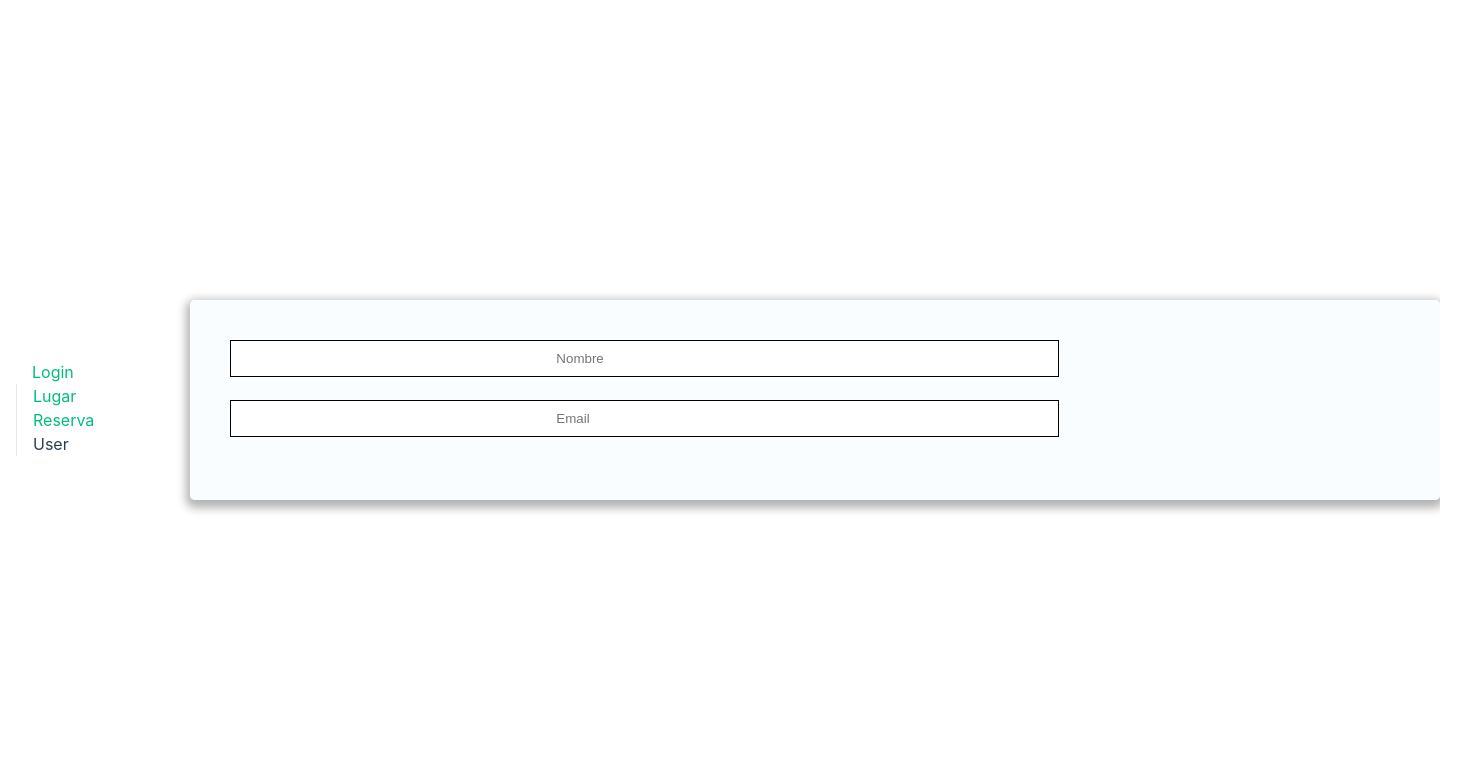
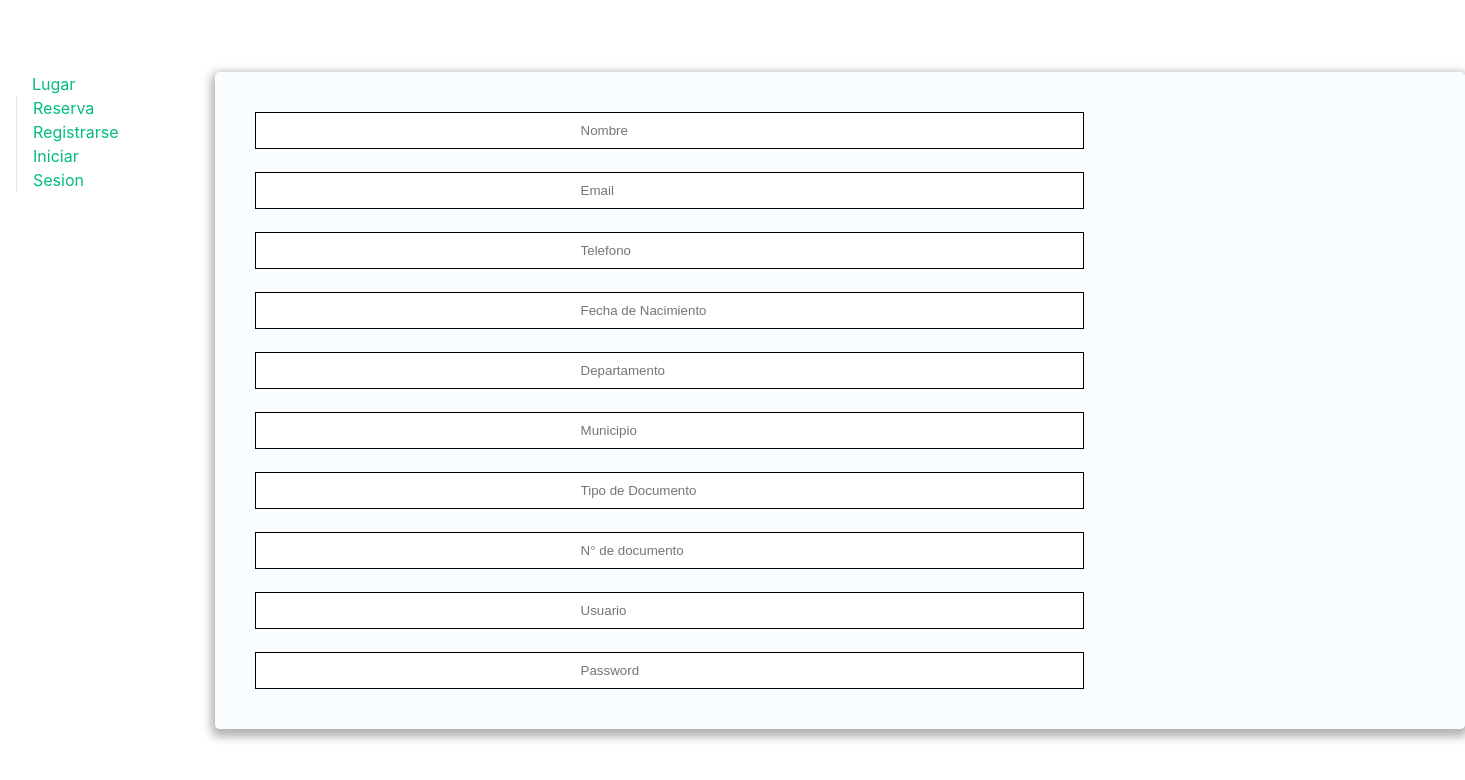
Before and after one commit to l1zz3th/Airbnb_vistas, a Vue app: page /user in a window 1280 px wide. Shown: the top 780 px of the page, 1465 px wide, since content can reach past the window. Built offline with nearby package versions, Linux system fonts and the light colour scheme.

Commit message:
confirmar

```diff
--- a/src/App.vue
+++ b/src/App.vue
@@ -5,10 +5,10 @@ import { RouterLink, RouterView } from 'vue-router'
 <template>
   <header>
       <nav>
-        <RouterLink to="/">Login</RouterLink>
         <RouterLink to="/lugar">Lugar</RouterLink>
         <RouterLink to="/reserva">Reserva</RouterLink>
-        <RouterLink to="/user">User</RouterLink>
+        <RouterLink to="/user">Registrarse</RouterLink>
+        <RouterLink to="/">Iniciar Sesion</RouterLink>
       </nav>
   </header>
 
@@ -18,12 +18,9 @@ import { RouterLink, RouterView } from 'vue-router'
 <style scoped>
 header {
   line-height: 1.5;
-  max-height: 100vh;
-}
-
-.logo {
-  display: block;
-  margin: 0 auto 2rem;
+  max-height: 200px;
+  max-width: 400px;
+  background-color: white;
 }
 
 nav {
@@ -33,13 +30,6 @@ nav {
   margin-top: 2rem;
 }
 
-nav a.router-link-exact-active {
-  color: var(--color-text);
-}
-
-nav a.router-link-exact-active:hover {
-  background-color: transparent;
-}
 
 nav a {
   display: inline-block;
@@ -58,21 +48,10 @@ nav a:first-of-type {
     padding-right: calc(var(--section-gap) / 2);
   }
 
-  .logo {
-    margin: 0 2rem 0 0;
-  }
-
-  header .wrapper {
-    display: flex;
-    place-items: flex-start;
-    flex-wrap: wrap;
-  }
-
   nav {
     text-align: left;
     margin-left: -1rem;
     font-size: 1rem;
-
     padding: 1rem 0;
     margin-top: 1rem;
   }
--- a/src/components/Usuario.vue
+++ b/src/components/Usuario.vue
@@ -2,7 +2,7 @@
 </script>
 
 <template>
-  <form class="form">
+  <form action class="form">
     <div class="form-label">
       <label for="NombreUser">
         <input
@@ -24,6 +24,93 @@
       />
     </label>
     </div>
+    <div class="form-label">
+      <label for="Telefono">
+      <input
+        type="int"
+        class="form-input"
+        aria-describedby="telefonoUser"
+        placeholder="Telefono"
+      />
+    </label>
+    </div>
+    <div class="form-label">
+      <label for="fechaNac">
+      <input
+        type="text"
+        class="form-input"
+        aria-describedby="nacimientoUser"
+        placeholder="Fecha de Nacimiento"
+      />
+    </label>
+    </div>
+    <div class="form-label">
+      <label for="departamento">
+      <input
+        type="text"
+        class="form-input"
+        aria-describedby="departamentoUser"
+        placeholder="Departamento"
+      />
+    </label>
+    </div>
+
+    <div class="form-label">
+      <label for="Municipio">
+      <input
+        type="text"
+        class="form-input"
+        aria-describedby="municipioUser"
+        placeholder="Municipio"
+      />
+    </label>
+    </div>
+
+    <div class="form-label">
+      <label for="Tipo de Documento">
+      <input
+        type="text"
+        class="form-input"
+        aria-describedby="docUser"
+        placeholder="Tipo de Documento"
+      />
+    </label>
+    </div>
+
+    <div class="form-label">
+      <label for="Ndoc">
+      <input
+        type="text"
+        class="form-input"
+        aria-describedby="nDoclUser"
+        placeholder="N° de documento"
+      />
+    </label>
+    </div>
+
+    <div class="form-label">
+      <label for="User">
+      <input
+        v-model="email"
+        type="text"
+        class="form-input"
+        aria-describedby="User"
+        placeholder="Usuario"
+      />
+    </label>
+    </div>
+
+    <div>
+        <label class="form-label" for="#password"></label>
+          <input
+            v-model="password"
+            class="form-input"
+            type="password"
+            id="password"
+            placeholder="Password"
+          />
+    </div>
+
   </form>
 </template>
 
--- a/src/router/index.js
+++ b/src/router/index.js
@@ -8,14 +8,6 @@ const router = createRouter({
       path: '/',
       name: 'home',
       component: HomeView
-    },
-    {
-      path: '/about',
-      name: 'about',
-      // route level code-splitting
-      // this generates a separate chunk (About.[hash].js) for this route
-      // which is lazy-loaded when the route is visited.
-      component: () => import('../views/AboutView.vue')
     },
 
     //Ruta para usuario
--- a/src/views/AboutView.vue
+++ /dev/null
@@ -1,15 +0,0 @@
-<template>
-  <div class="about ">
-    <h1>This is an about page</h1>
-  </div>
-</template>
-
-<style>
-@media (min-width: 1024px) {
-  .about {
-    min-height: 100vh;
-    display: flex;
-    align-items: center;
-  }
-}
-</style>
```
